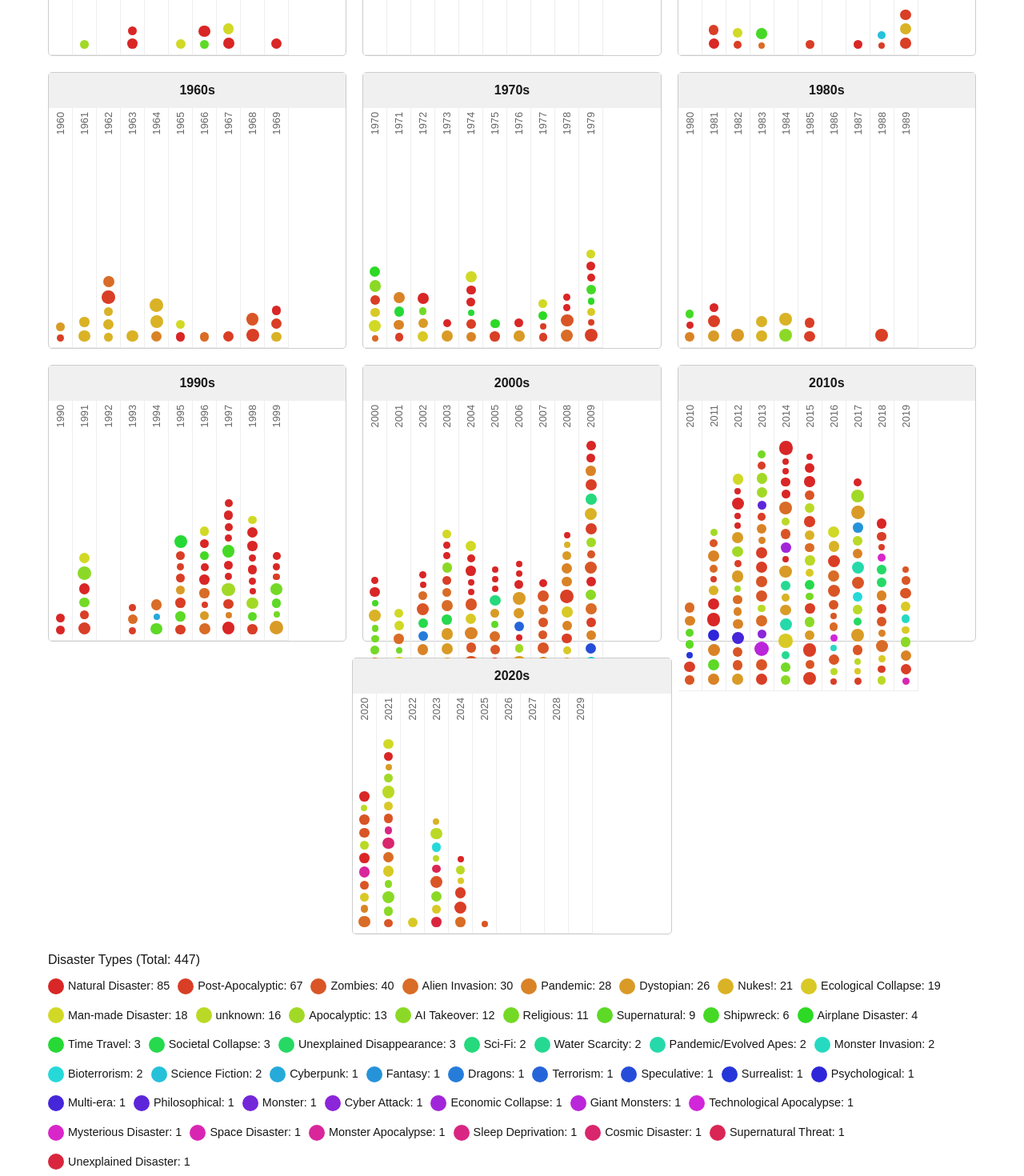
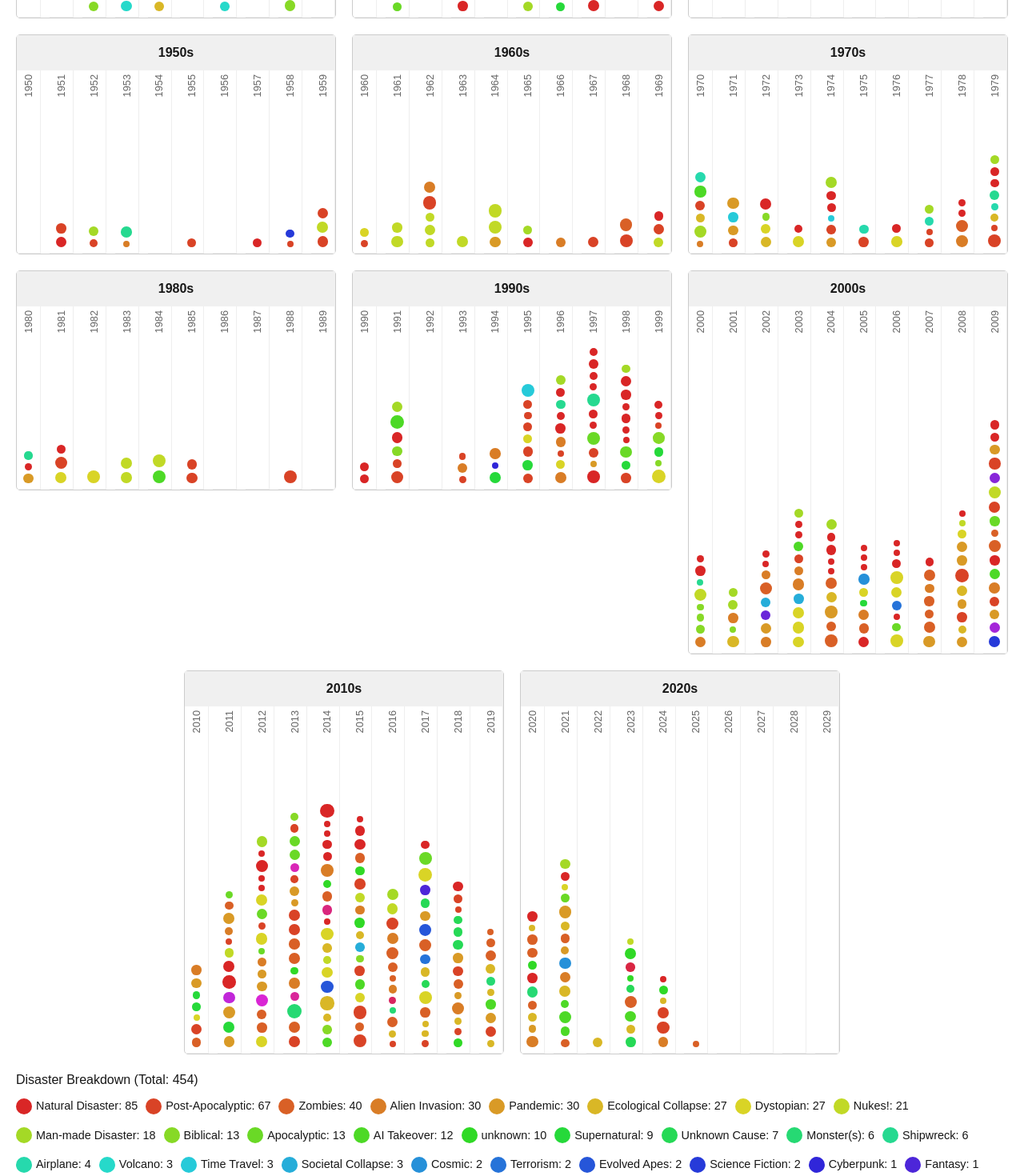
Before and after one commit to samfrons/data-viz, a Next.js app: page / in a window 1280 px wide. Shown: the part 320-1790 px from the top of the page at 80% size. Built offline with nearby package versions, Linux system fonts and the light colour scheme.

Commit message:
more style

```diff
--- a/src/app/components/disaster.tsx
+++ b/src/app/components/disaster.tsx
@@ -34,7 +34,7 @@ const DisasterMovieTimeline: React.FC = () => {
     return <div className="loading">Loading...</div>;
   }
 
-  const minYear = 1930;
+  const minYear = 1920;
   const maxYear = Math.max(...movies.map(m => m.year));
   const decades = Array.from({ length: Math.ceil((maxYear - minYear) / 10) }, (_, i) => minYear + i * 10);
 
@@ -54,13 +54,26 @@ const DisasterMovieTimeline: React.FC = () => {
     return typeof rating === 'number' ? rating.toFixed(1) : rating;
   };
 
+  const getDecadeHeight = (decade: number) => {
+    const moviesInDecade = movies.filter(m => m.year >= decade && m.year < decade + 10);
+    const moviesByYear = Array.from({ length: 10 }, (_, i) => {
+      return moviesInDecade.filter(m => m.year === decade + i).length;
+    });
+    const maxMoviesInYear = Math.max(...moviesByYear);
+
+    const minHeight = 100; // Minimum height for decades with few movies
+    const maxHeight = 500; // Maximum height for decades with many movies
+    const heightPerMovie = 25; // Adjust this value to change the scaling
+    return Math.min(Math.max(minHeight, maxMoviesInYear * heightPerMovie), maxHeight);
+  };
+
   return (
     <div className="disaster-movie-timeline">
-      <h1>Disaster Movie Timeline</h1>
+      <h1>Disasters by the decade</h1>
 
       <div className="decades-container">
         {decades.map(decade => (
-          <div key={decade} className="decade">
+          <div key={decade} className="decade" style={{ height: `${getDecadeHeight(decade)}px` }}>
             <div className="decade-label">{decade}s</div>
             <div className="year-columns">
               {Array.from({ length: 10 }, (_, i) => decade + i).map(year => (
@@ -96,7 +109,7 @@ const DisasterMovieTimeline: React.FC = () => {
       </div>
 
       <div className="legend">
-        <h3>Disaster Types (Total: {movies.length})</h3>
+        <h3>Disaster Breakdown (Total: {movies.length})</h3>
         <div className="legend-items">
           {sortedDisasterTypes.map(type => (
             <div key={type} className="legend-item">
--- a/src/app/globals.css
+++ b/src/app/globals.css
@@ -26,6 +26,9 @@ body {
   }
 }
 
+h1 {
+  font-size: 2rem;
+}
 
 .sidebar {
   position: fixed;
@@ -336,11 +339,7 @@ h1 {
   min-width: 100%;
 }
 
-.decade {
-  flex: 0 0 auto;
-  width: 330px;
-  border-right: 1px solid #ccc;
-}
+
 
 .decade-label {
   text-align: center;
@@ -355,15 +354,19 @@ h1 {
 .year-columns {
   display: flex;
   height: 300px;
+   width: 100%;
 }
 
 .year-column {
+
   flex: 1;
   display: flex;
   flex-direction: column;
   align-items: center;
   border-right: 1px solid #eee;
+  min-width: 0;
 }
+
 
 .year-label {
   writing-mode: vertical-rl;
@@ -454,13 +457,23 @@ h1 {
   gap: 20px;
 }
 
+.decades-container {
+  display: flex;
+  flex-wrap: wrap;
+  justify-content: center;
+  gap: 20px;
+}
+
 .decade {
-  flex: 1 1 300px;
+ width: 100%;
   max-width: 400px;
   border: 1px solid #ccc;
   border-radius: 5px;
   overflow: visible;
+  min-height: 275px;
+   flex-direction: column;
 }
+
 
 .decade-label {
   background-color: #f0f0f0;
@@ -472,6 +485,10 @@ h1 {
 .year-columns {
   display: flex;
   flex-wrap: wrap;
+
+    flex-grow: 1;
+    justify-content: space-between;
+    align-items: stretch;
 }
 
 .year-column {
@@ -494,6 +511,118 @@ h1 {
   align-items: center;
   padding: 5px;
   min-height: 50px;
+  z-index: 1;
+}
+
+.movie-dot {
+  position: relative;
+  margin: 2px;
+  border-radius: 50%;
+}
+
+.movie-info {
+  position: absolute;
+  bottom: 100%;
+  left: 50%;
+  transform: translateX(-50%);
+  background-color: rgba(0, 0, 0, 0.8);
+  color: white;
+  padding: 10px;
+  border-radius: 5px;
+  width: 200px;
+  display: none;
+  z-index: 1000;
+  font-size: 0.8em;
+}
+
+.movie-dot:hover .movie-info {
+  display: block;
+}
+
+.legend {
+  margin-top: 20px;
+}
+
+.legend-items {
+  display: flex;
+  flex-wrap: wrap;
+  gap: 10px;
+}
+
+.legend-item {
+  display: flex;
+  align-items: center;
+}
+
+.legend-color {
+  width: 20px;
+  height: 20px;
+  margin-right: 5px;
+  border-radius: 50%;
+}
+
+@media (max-width: 600px) {
+  .decade {
+    flex-basis: 100%;
+  }
+}
+
+
+.disaster-movie-timeline {
+  max-width: 1600px;
+  margin: 0 auto;
+  padding: 20px;
+}
+
+
+.decade {
+  flex: 1 1 300px;
+  max-width: 400px;
+  border: 1px solid #ccc;
+  border-radius: 5px;
+  display: flex;
+  flex-direction: column;
+}
+  .decade:nth-last-child(-n+3) {
+      min-height: 480px;
+    }
+
+.decade-label {
+  background-color: #f0f0f0;
+  padding: 10px;
+  text-align: center;
+  font-weight: bold;
+}
+
+.year-columns {
+  display: flex;
+  flex-wrap: wrap;
+  flex-grow: 1;
+}
+
+.year-column {
+  flex: 1 0 10%;
+  min-width: 30px;
+  border-right: 1px solid #eee;
+  border-bottom: 1px solid #eee;
+  display: flex;
+  flex-direction: column;
+}
+
+.year-label {
+  text-align: center;
+  font-size: 0.8em;
+  padding: 5px 0;
+  color: #666;
+}
+
+.movie-dots {
+  display: flex;
+  flex-direction: column;
+  align-items: center;
+  justify-content: flex-end;
+  padding: 5px;
+  flex-grow: 1;
 }
 
 .movie-dot {
```
Also changed, not shown: public/movies.json. Lines whose indentation alone changed are shown as unchanged.
